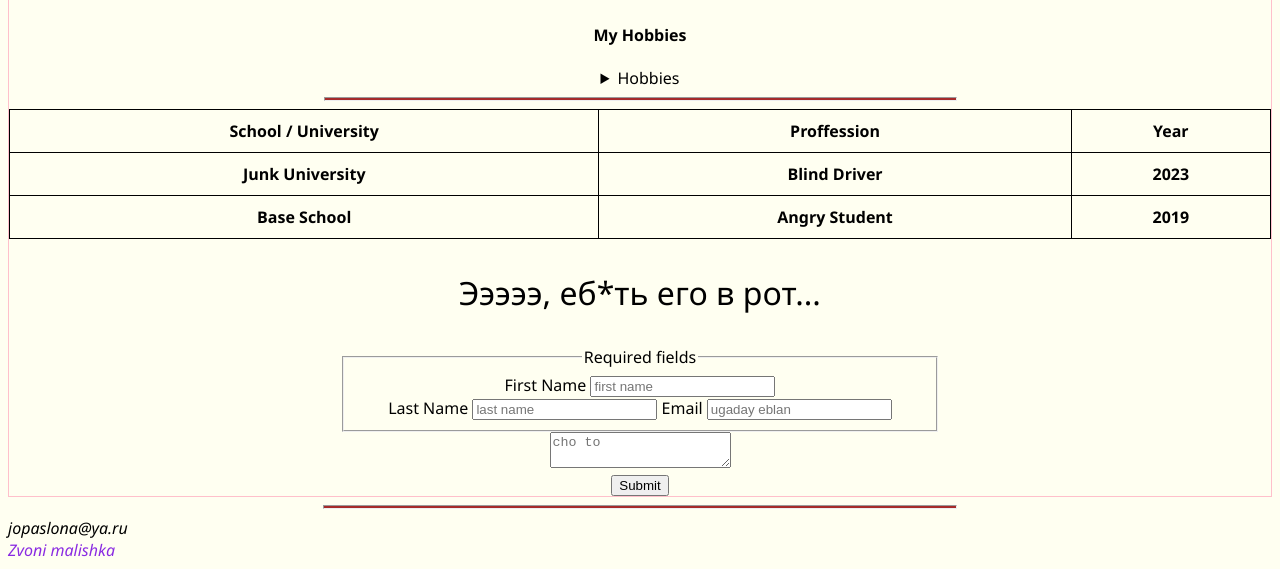
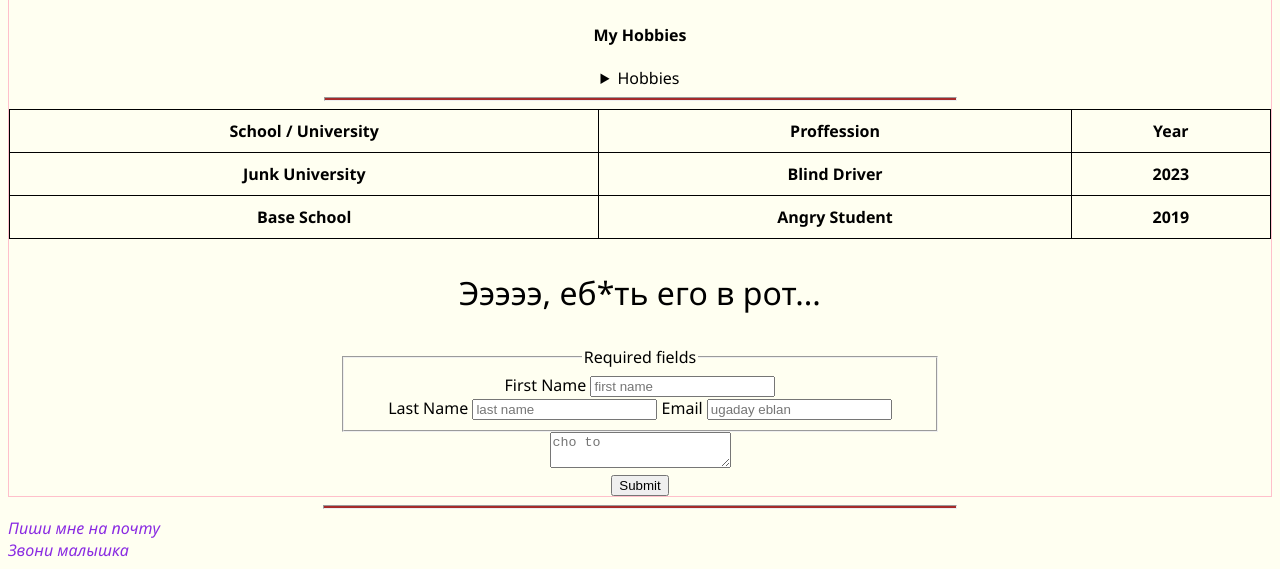
Before and after one commit to Pticza/CV-Page, a plain HTML site: page index.html in a window 1280 px wide. Shown: the part 1206-1775 px from the top of the page. Drawn offline with Linux system fonts and the light colour scheme.

Commit message:
address changed

```diff
--- a/index.html
+++ b/index.html
@@ -105,9 +105,9 @@
 <hr class="separator">
     <footer>
         <address>
-            <mailto href="jopaslona@ya.ru">jopaslona@ya.ru</mailto>
+            <a href="jopaslona@ua.ru">Пиши мне на почту</a>
             <br>
-            <a href="+78489392743">Zvoni malishka</a>
+            <a href="+78489392743">Звони малышка</a>
         </address>
     </footer>
 </body>
```
